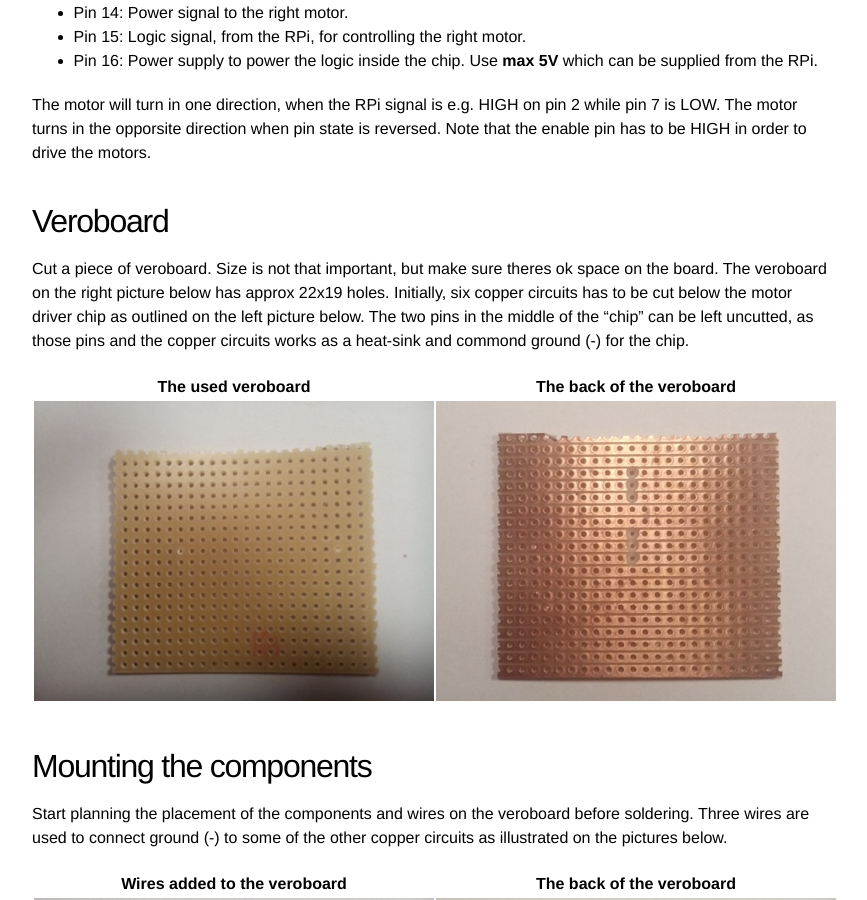
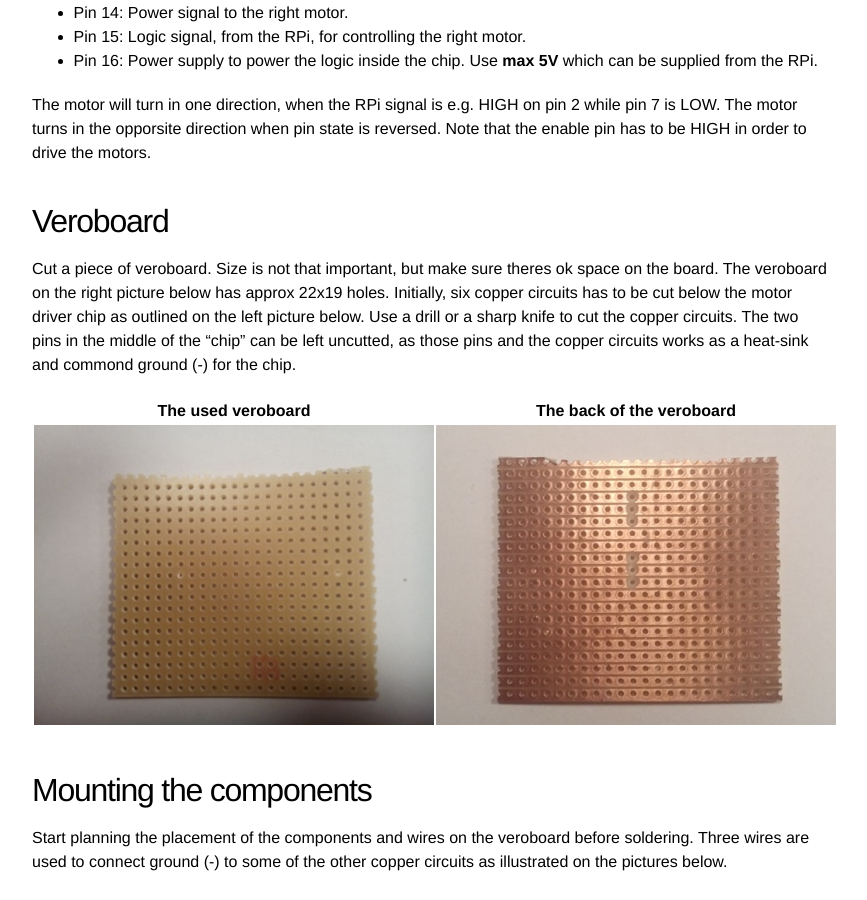
Before and after one commit to EAL-IT-Technology/RaspberryFun, a Jekyll site: the page built from hardware/motordriver/index.md, in a window 1280 px wide and 900 px high, scrolled down 1453 px. Shown: the whole window, without its empty margins (208-1075 px from the left). Built offline with Jekyll 4.4.1, drawn with Linux system fonts in a browser that asks for light colours; some of the changed text lies outside the part shown.

Commit message:
Removed two unused pictures. Updated motordriver/index.md Resized a picture.

```diff
--- a/hardware/motordriver/index.md
+++ b/hardware/motordriver/index.md
@@ -41,7 +41,7 @@
 The motor will turn in one direction, when the RPi signal is e.g. HIGH on pin 2 while pin 7 is LOW. The motor turns in the opporsite direction when pin state is reversed. Note that the enable pin has to be HIGH in order to drive the motors.
 
 ## Veroboard
-Cut a piece of veroboard. Size is not that important, but make sure theres ok space on the board. The veroboard on the right picture below has approx 22x19 holes. Initially, six copper circuits has to be cut below the motor driver chip as outlined on the left picture below. The two pins in the middle of the "chip" can be left uncutted, as those pins and the copper circuits works as a heat-sink and commond ground (-) for the chip.
+Cut a piece of veroboard. Size is not that important, but make sure theres ok space on the board. The veroboard on the right picture below has approx 22x19 holes. Initially, six copper circuits has to be cut below the motor driver chip as outlined on the left picture below. Use a drill or a sharp knife to cut the copper circuits. The two pins in the middle of the "chip" can be left uncutted, as those pins and the copper circuits works as a heat-sink and commond ground (-) for the chip.
 
 | The used veroboard | The back of the veroboard |
 |:------------------:|:-------------------------:|
@@ -103,3 +103,10 @@
 | The board without the IC mounted | Motor driver board with the IC mounted|
 |:-----------------------------:|:----------------------------------------:|
 |<img src="pics/IMG_20160903_224748.jpg" alt="Board without the IC mounted" width="400" />|<img src="pics/IMG_20160903_224953.jpg" alt="Motor driver board with the mounted IC" width="400" />|
+
+The board is now ready to be mounted on the robot frame. Drill some holes in the motor driver board, to ease mounting on the robot frame. But take care of makeing new short circuits!
+
+![The Robot mounted](pics/IMG_20160903_231342.jpg "The motor driver board mounted on the robot frame")
+
+## Connecting the motordriver to the Raspberry Pi
+It is important to attach the motordriver board correct to the Raspberry Pi.
```
Also changed, not shown: hardware/motordriver/pics/IMG_20160903_231342.jpg, hardware/motordriver/pics/IMG_20160903_232556.jpg (deleted), hardware/motordriver/pics/IMG_20160903_232603.jpg (deleted).
